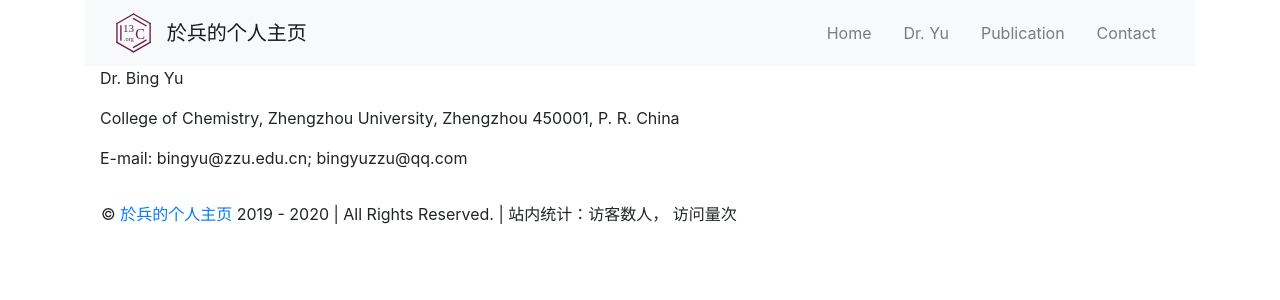
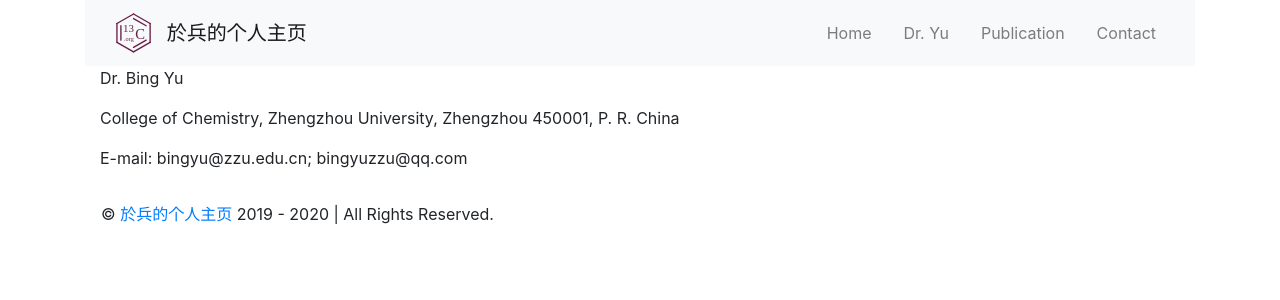
Before and after one commit to bingyuzzu/bingyuzzu.github.io, a Jekyll site: the page built from contact.md, in a window 1280 px wide. Shown: the top 300 px of the page. Built offline with Jekyll 4.4.1, drawn with Linux system fonts in a browser that asks for light colours; comment, search, counter and statistics services are not loaded.

Commit message:
Update footer.html

```diff
--- a/_includes/footer.html
+++ b/_includes/footer.html
@@ -3,8 +3,7 @@
   <div class="navbar navbar-default navbar-fixed-bottom">
   <script async src="//busuanzi.ibruce.info/busuanzi/2.3/busuanzi.pure.mini.js"></script>
   <div class="nav navbar-text">
-      © <a href="mailto:{{ _author.email }}" target="_blank"> {{ site.title }} </a> 2019 - <script>document.write(new Date().getFullYear());</script> | All Rights Reserved. | 站内统计：<span id="busuanzi_container_site_uv">访客数<span id="busuanzi_value_site_uv", Style="color:red"></span>人，</span>
-                  <span id="busuanzi_container_site_pv">访问量<span id="busuanzi_value_site_pv", Style="color:red"></span>次</span>
+      © <a href="mailto:{{ _author.email }}" target="_blank"> {{ site.title }} </a> 2019 - <script>document.write(new Date().getFullYear());</script> | All Rights Reserved.
 </div>
   </div>
 
```
